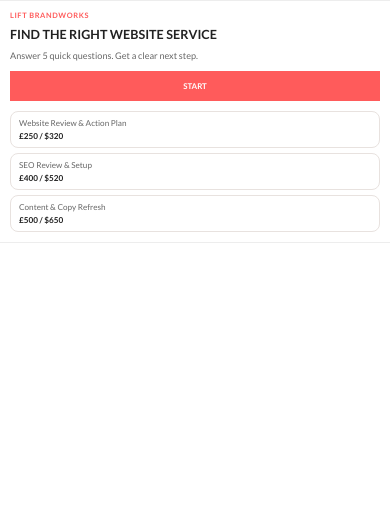
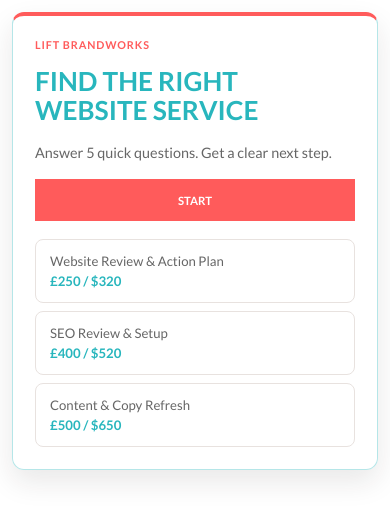
Before and after one commit to LiftBrandworks/lift-project-planner, a Next.js app: page / in a window 390 px wide. Shown: the top 520 px of the page. Built offline with nearby package versions, Linux system fonts and the light colour scheme.

Commit message:
Rebalance embedded widget size

```diff
--- a/app/globals.css
+++ b/app/globals.css
@@ -24,7 +24,7 @@ body {
   font-family:
     Lato, ui-sans-serif, system-ui, -apple-system, BlinkMacSystemFont, "Segoe UI",
     sans-serif;
-  font-size: 12px;
+  font-size: 15px;
   letter-spacing: 0;
 }
 
@@ -41,7 +41,7 @@ button {
 .planner-shell {
   width: 100%;
   min-width: 0;
-  padding: clamp(4px, 1vw, 8px);
+  padding: clamp(14px, 3vw, 28px);
   background: transparent;
 }
 
@@ -50,31 +50,32 @@ button {
 }
 
 .planner-panel {
-  width: min(100%, 560px);
+  width: min(100%, 840px);
   margin: 0 auto;
-  padding: clamp(10px, 1.6vw, 14px);
-  border: 1px solid rgba(34, 34, 34, 0.08);
-  border-radius: 8px;
+  padding: clamp(22px, 3.5vw, 34px);
+  border: 1px solid rgba(40, 182, 189, 0.34);
+  border-top: 4px solid var(--primary-colour);
+  border-radius: 12px;
   background: rgba(255, 255, 255, 0.96);
-  box-shadow: 0 10px 28px rgba(44, 31, 26, 0.06);
+  box-shadow: 0 16px 36px rgba(44, 31, 26, 0.12);
 }
 
 .landing-grid {
   display: grid;
-  grid-template-columns: minmax(0, 1.25fr) minmax(140px, 0.75fr);
-  gap: clamp(10px, 2vw, 16px);
+  grid-template-columns: minmax(0, 1.18fr) minmax(250px, 0.82fr);
+  gap: clamp(18px, 4vw, 34px);
   align-items: center;
 }
 
 .landing-copy {
   display: grid;
-  gap: 8px;
+  gap: 16px;
   align-content: start;
 }
 
 .section-kicker {
   color: var(--primary-colour);
-  font-size: 0.62rem;
+  font-size: 0.72rem;
   font-weight: 800;
   letter-spacing: 0.08em;
   text-transform: uppercase;
@@ -89,41 +90,41 @@ p {
 
 h1,
 h2 {
-  max-width: 360px;
+  max-width: 560px;
   color: var(--accent-colour);
   font-weight: 700;
   line-height: 1.12;
 }
 
 h1 {
-  font-size: clamp(1.05rem, 2vw, 1.55rem);
+  font-size: clamp(1.75rem, 3.5vw, 2.8rem);
   font-weight: 700;
   text-transform: uppercase;
 }
 
 h2 {
-  font-size: clamp(1rem, 2.2vw, 1.35rem);
+  font-size: clamp(1.35rem, 3vw, 2rem);
 }
 
 h3 {
   color: var(--accent-colour);
-  font-size: 0.82rem;
+  font-size: 0.95rem;
 }
 
 p {
-  max-width: 360px;
+  max-width: 560px;
   color: var(--muted);
-  font-size: 0.76rem;
-  line-height: 1.4;
+  font-size: 0.96rem;
+  line-height: 1.5;
 }
 
 .primary-button,
 .ghost-button {
-  min-height: 30px;
+  min-height: 42px;
   border-radius: 0;
-  padding: 0 12px;
+  padding: 0 18px;
   border: 1px solid transparent;
-  font-size: 0.66rem;
+  font-size: 0.76rem;
   font-weight: 800;
   text-transform: uppercase;
   transition:
@@ -159,7 +160,7 @@ p {
 
 .service-preview {
   display: grid;
-  gap: 5px;
+  gap: 8px;
 }
 
 .service-preview div,
@@ -172,13 +173,13 @@ p {
 
 .service-preview div {
   display: grid;
-  gap: 3px;
-  padding: 6px 8px;
+  gap: 4px;
+  padding: 13px 14px;
 }
 
 .service-preview span,
 .service-preview strong {
-  font-size: 0.68rem;
+  font-size: 0.88rem;
 }
 
 .service-preview span,
@@ -193,13 +194,13 @@ p {
 
 .stack {
   display: grid;
-  gap: clamp(10px, 1.6vw, 14px);
+  gap: clamp(14px, 2.2vw, 22px);
 }
 
 .progress-wrap {
   display: grid;
   gap: 6px;
-  margin-bottom: clamp(10px, 1.8vw, 14px);
+  margin-bottom: clamp(14px, 2.4vw, 22px);
 }
 
 .progress-meta {
@@ -207,7 +208,7 @@ p {
   justify-content: space-between;
   gap: 16px;
   color: var(--muted);
-  font-size: 0.66rem;
+  font-size: 0.76rem;
   font-weight: 800;
 }
 
@@ -229,13 +230,13 @@ p {
 .extras-grid {
   display: grid;
   grid-template-columns: repeat(2, minmax(0, 1fr));
-  gap: 6px;
+  gap: 10px;
 }
 
 .option-button {
   width: 100%;
-  min-height: 34px;
-  padding: 7px 9px;
+  min-height: 50px;
+  padding: 12px 14px;
   text-align: left;
   color: var(--text);
   border: 1px solid var(--line);
@@ -246,7 +247,7 @@ p {
 .option-button span {
   display: block;
   overflow-wrap: anywhere;
-  font-size: 0.72rem;
+  font-size: 0.94rem;
   font-weight: 400;
 }
 
@@ -266,7 +267,7 @@ p {
 .field-grid {
   display: grid;
   grid-template-columns: repeat(2, minmax(0, 1fr));
-  gap: 8px;
+  gap: 12px;
 }
 
 .field {
@@ -276,7 +277,7 @@ p {
 
 .field span {
   color: var(--accent-colour);
-  font-size: 0.72rem;
+  font-size: 0.8rem;
   font-weight: 800;
 }
 
@@ -286,9 +287,9 @@ p {
   min-width: 0;
   border: 1px solid var(--line);
   border-radius: 8px;
-  padding: 8px 10px;
+  padding: 10px 12px;
   color: var(--text);
-  font-size: 0.76rem;
+  font-size: 0.9rem;
   background: #ffffff;
   outline: none;
 }
@@ -308,30 +309,30 @@ p {
   align-items: center;
   justify-content: space-between;
   gap: 12px;
-  padding: 9px 11px;
+  padding: 13px 14px;
   border-radius: 8px;
   background: var(--soft);
 }
 
 .investment-band span {
   color: var(--muted);
-  font-size: 0.7rem;
+  font-size: 0.8rem;
   font-weight: 800;
 }
 
 .investment-band strong {
-  font-size: 0.86rem;
+  font-size: 1.05rem;
 }
 
 .extras-grid article {
   display: grid;
   gap: 6px;
-  padding: 9px;
+  padding: 12px;
 }
 
 .extras-grid span {
   color: var(--muted);
-  font-size: 0.72rem;
+  font-size: 0.82rem;
 }
 
 .sent-message {
@@ -402,14 +403,12 @@ p {
 
 @media (max-width: 720px) {
   .planner-shell {
-    padding: 0;
+    padding: 12px;
   }
 
   .planner-panel {
-    border-radius: 0;
-    border-left: 0;
-    border-right: 0;
-    box-shadow: none;
+    border-radius: 12px;
+    box-shadow: 0 12px 28px rgba(44, 31, 26, 0.1);
   }
 
   .landing-grid,
--- a/config/client-config.ts
+++ b/config/client-config.ts
@@ -3,7 +3,7 @@ import { PlannerConfig } from "@/types/planner";
 export const plannerConfig: PlannerConfig = {
   businessName: "Lift Brandworks",
   primaryColour: "#ff5b5b",
-  accentColour: "#222222",
+  accentColour: "#28b6bd",
   landing: {
     heading: "Find the right website service",
     subheading: "Answer 5 quick questions. Get a clear next step.",
```
